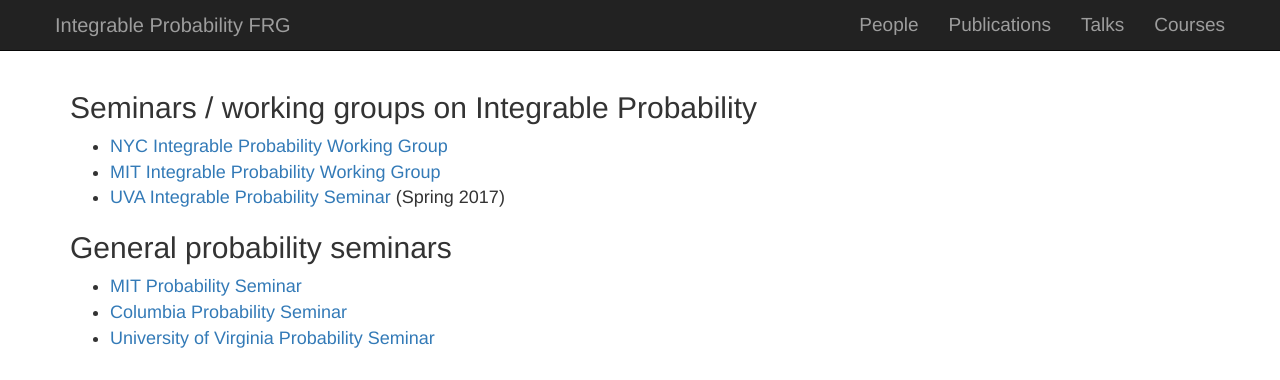
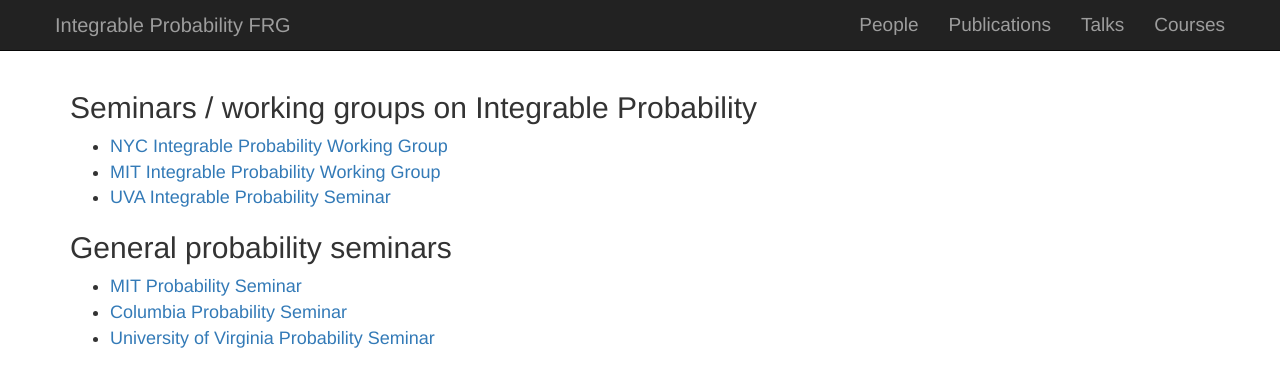
Before and after one commit to int-prob/int-prob-code, a Jekyll site: the page built from courses.md, in a window 1280 px wide. Shown: the top 380 px of the page. Built offline with Jekyll 4.4.1, drawn with Linux system fonts in a browser that asks for light colours.

Commit message:
Update courses.md

```diff
--- a/courses.md
+++ b/courses.md
@@ -9,7 +9,7 @@
 
 - [NYC Integrable Probability Working Group](http://www.math.columbia.edu/department/probability/NYCIntegrableProbability/)
 - [MIT Integrable Probability Working Group](https://math.mit.edu/seminars/intprob/)
-- [UVA Integrable Probability Seminar](http://faculty.virginia.edu/petrov/integrable_seminar/) (Spring 2017)
+- [UVA Integrable Probability Seminar](http://faculty.virginia.edu/petrov/integrable_seminar/)
 
 ## General probability seminars
 
```
